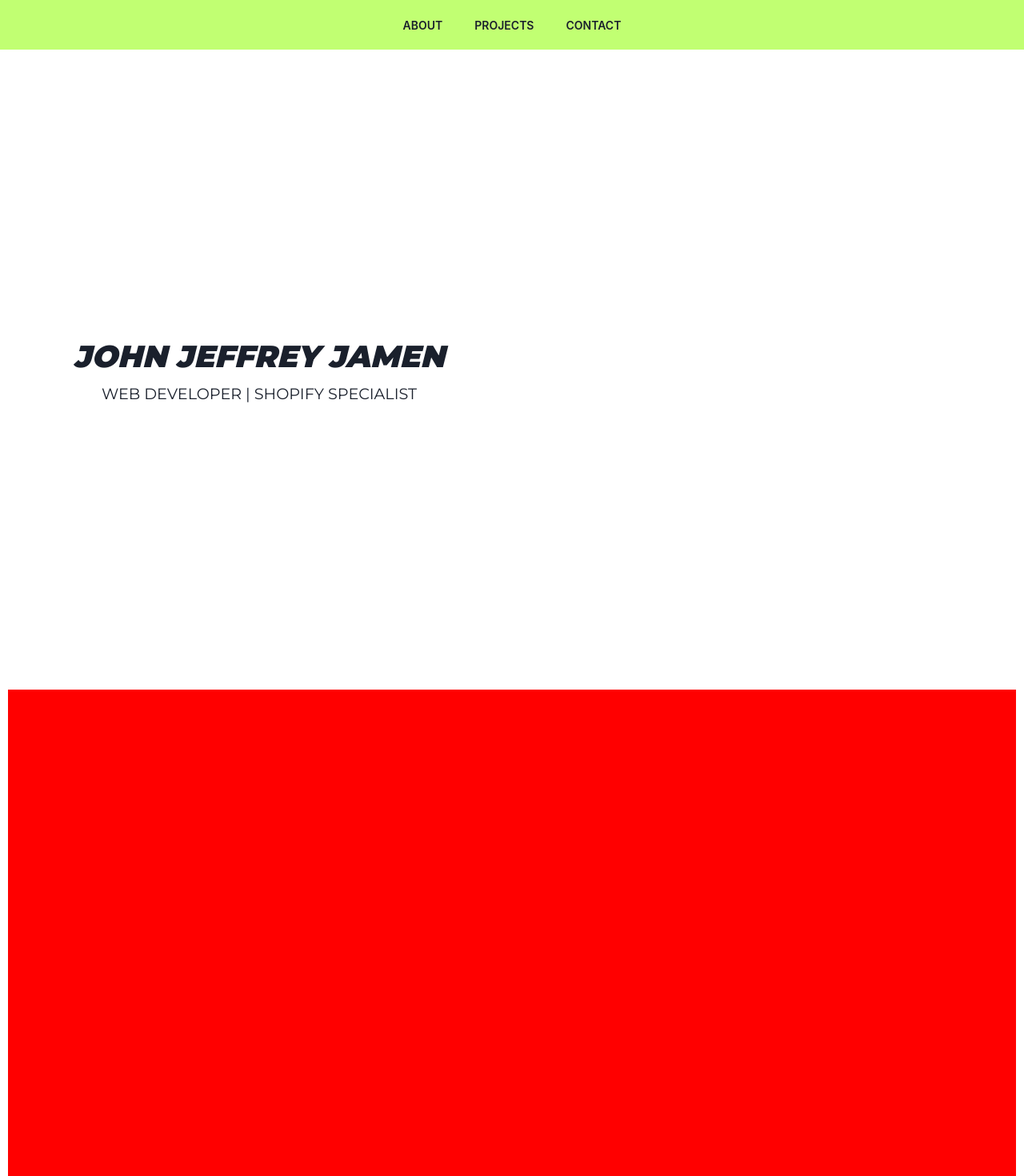
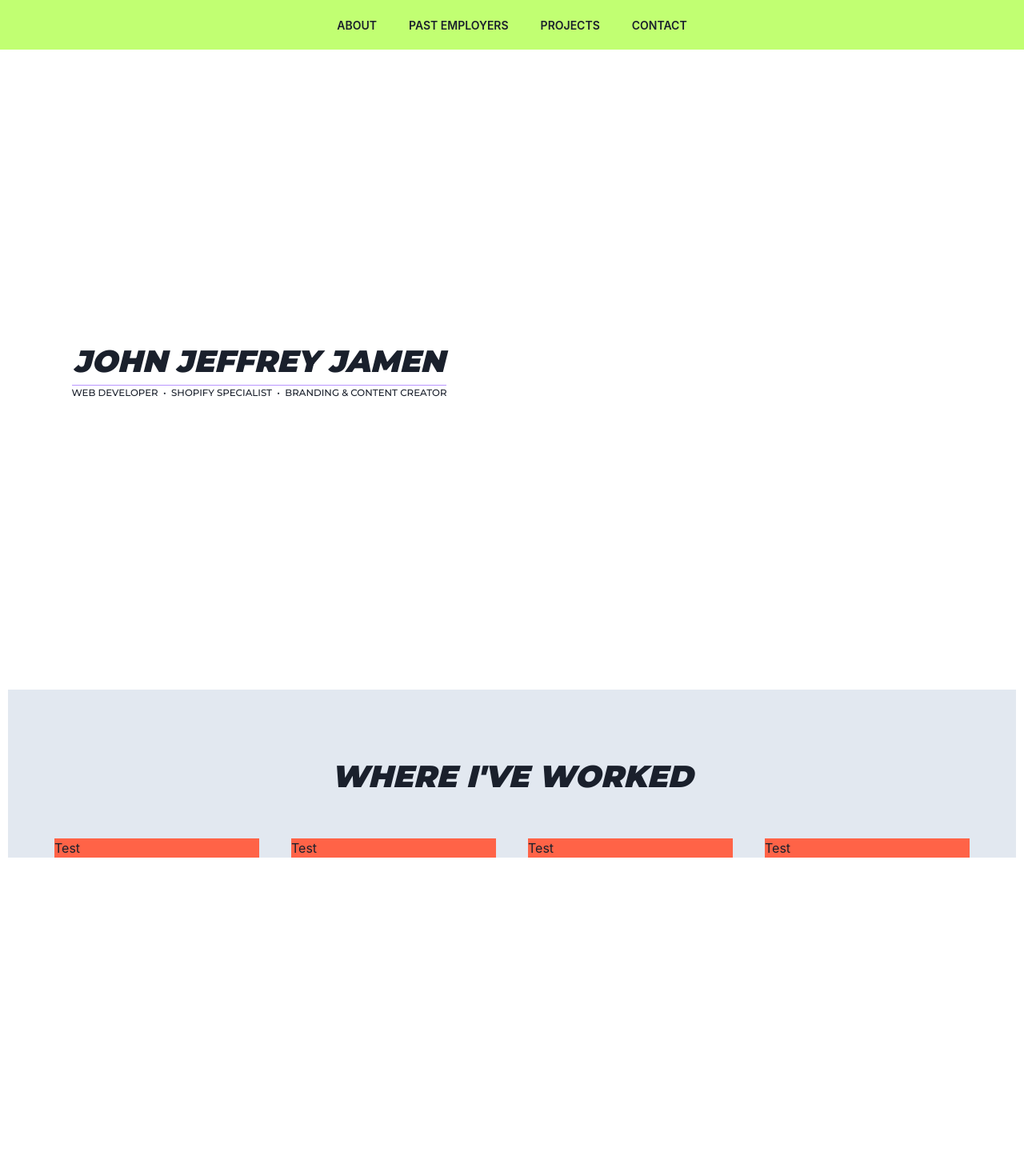
Before and after one commit to jj-jamen/portfoliov2, a React (Vite) app in the folder client/: page / in a window 1280 px wide. Shown: the top 1470 px of the page at 80% size. Built offline with nearby package versions, Linux system fonts and the light colour scheme; some icons are missing.

Commit message:
layout added for jobsSection

```diff
--- a/client/index.html
+++ b/client/index.html
@@ -4,7 +4,7 @@
     <meta charset="UTF-8" />
     <meta name="viewport" content="width=device-width, initial-scale=1.0" />
     <link href="https://fonts.googleapis.com/css2?family=Montserrat:wght@900&display=swap" rel="stylesheet" />
-    <link href="https://fonts.googleapis.com/css2?family=Montserrat:wght@400&display=swap" rel="stylesheet" />
+    <link href="https://fonts.googleapis.com/css2?family=Montserrat:wght@500&display=swap" rel="stylesheet" />
   </head>
   <body>
     <div id="root"></div>
--- a/client/src/modules/aboutSection.jsx
+++ b/client/src/modules/aboutSection.jsx
@@ -1,4 +1,4 @@
-import React from 'react';
+import { React, useEffect, useState } from 'react';
 import { SimpleGrid, Box } from '@chakra-ui/react';
 import AboutSectionLeft from './aboutSectionLeft';
 import AboutSectionRight from './aboutSectionRight';
--- a/client/src/modules/aboutSectionLeft.jsx
+++ b/client/src/modules/aboutSectionLeft.jsx
@@ -2,7 +2,7 @@ import React from 'react';
 import { Box } from '@chakra-ui/react';
 import { ReactComponent as Jjjamen } from '../assets/Jjjamen.svg';
 
-const AboutSectionLeft = () => {
+const AboutSectionRight = () => {
   return (
     <Box bg={'transparent'} display={{ base: 'none', md: 'flex' }} justifyContent='center' alignItems='center' minH={'100vh'}>
       <Jjjamen style={{ width: '900px', height: '900px' }} />
@@ -10,4 +10,4 @@ const AboutSectionLeft = () => {
   );
 };
 
-export default AboutSectionLeft;
+export default AboutSectionRight;
--- a/client/src/modules/aboutSectionRight.jsx
+++ b/client/src/modules/aboutSectionRight.jsx
@@ -1,16 +1,17 @@
 import React from 'react';
-import { Box, Text, VStack } from '@chakra-ui/react';
+import { Box, Text, VStack, Divider } from '@chakra-ui/react';
 
-const AboutSectionRight = () => {
+const AboutSectionLeft = () => {
   return (
     <>
       <Box bg={'transparent'} display={{ base: 'none', md: 'flex' }} justifyContent='center' alignItems='center' minH={'100vh'}>
-        <VStack spacing={1}>
+        <VStack spacing={'.1vh'}>
           <Text fontFamily="'Montserrat', sans-serif" fontStyle='italic' fontWeight='900' fontSize={'3vw'}>
             JOHN JEFFREY JAMEN
           </Text>
-          <Text fontFamily="'Montserrat', sans-serif" fontStyle='none' fontWeight='350' fontSize={'1.5vw'}>
-            WEB DEVELOPER | SHOPIFY SPECIALIST
+          <Divider borderColor={'#8c52ff'} />
+          <Text fontFamily="'Montserrat', sans-serif" fontStyle='none' fontWeight='500' fontSize={'.92vw'}>
+            {'WEB DEVELOPER \u00A0\u2022\u00A0 SHOPIFY SPECIALIST \u00A0\u2022\u00A0 BRANDING & CONTENT CREATOR'}
           </Text>
         </VStack>
       </Box>
@@ -18,4 +19,4 @@ const AboutSectionRight = () => {
   );
 };
 
-export default AboutSectionRight;
+export default AboutSectionLeft;
--- a/client/src/modules/desktopTopNav.jsx
+++ b/client/src/modules/desktopTopNav.jsx
@@ -60,6 +60,31 @@ const DesktopTopNav = () => {
               width: '100%',
             },
           }}>
+          <Link to='JobsSection' smooth='true' duration={300}>
+            PAST EMPLOYERS
+          </Link>
+        </Button>
+        <Button
+          borderRadius={10}
+          background={'transparent'}
+          size={'sm'}
+          variant='unstyled'
+          position='relative'
+          _after={{
+            content: '""',
+            position: 'absolute',
+            width: '0',
+            height: '5px',
+            bottom: '0',
+            left: '0',
+            bg: '#8c52ff',
+            transition: 'width 0.1s ease',
+          }}
+          _hover={{
+            _after: {
+              width: '100%',
+            },
+          }}>
           <Link to='ProjectsSection' smooth='true' duration={300}>
             PROJECTS
           </Link>
--- /dev/null
+++ b/client/src/modules/jobsSection.jsx
@@ -0,0 +1,40 @@
+import React from 'react';
+import { SimpleGrid, Box, Text, VStack } from '@chakra-ui/react';
+
+const JobsSection = () => {
+  return (
+    <SimpleGrid
+      display={{ base: 'none', md: 'block' }}
+      columns={{ base: 1, md: 1 }}
+      spacing={2}
+      marginLeft={2.5}
+      marginRight={2.5}
+      minH={'100vh'}
+      overflow='hidden'
+      id='JobsSection'>
+      <Box bg='gray.200' display={'flex'} justifyContent={'center'} alignItems='middle'>
+        <VStack>
+          <Text fontFamily="'Montserrat', sans-serif" fontStyle='italic' fontWeight='900' fontSize={'3vw'} paddingTop={20}>
+            WHERE I'VE WORKED
+          </Text>
+          <SimpleGrid columns={4} spacing={10} paddingTop={10}>
+            <Box bg={'tomato'} w={'20vw'}>
+              Test
+            </Box>
+            <Box bg={'tomato'} w={'20vw'}>
+              Test
+            </Box>
+            <Box bg={'tomato'} w={'20vw'}>
+              Test
+            </Box>
+            <Box bg={'tomato'} w={'20vw'}>
+              Test
+            </Box>
+          </SimpleGrid>
+        </VStack>
+      </Box>
+    </SimpleGrid>
+  );
+};
+
+export default JobsSection;
--- a/client/src/pages/home.jsx
+++ b/client/src/pages/home.jsx
@@ -3,12 +3,14 @@ import Topnav from '../modules/topnav';
 import AboutSection from '../modules/aboutSection';
 import ProjectsSection from '../modules/projectsSection';
 import ContactSection from '../modules/contactSection';
+import JobsSection from '../modules/jobsSection';
 
 const Home = () => {
   return (
     <>
       <Topnav />
       <AboutSection />
+      <JobsSection />
       <ProjectsSection />
       <ContactSection />
     </>
```
